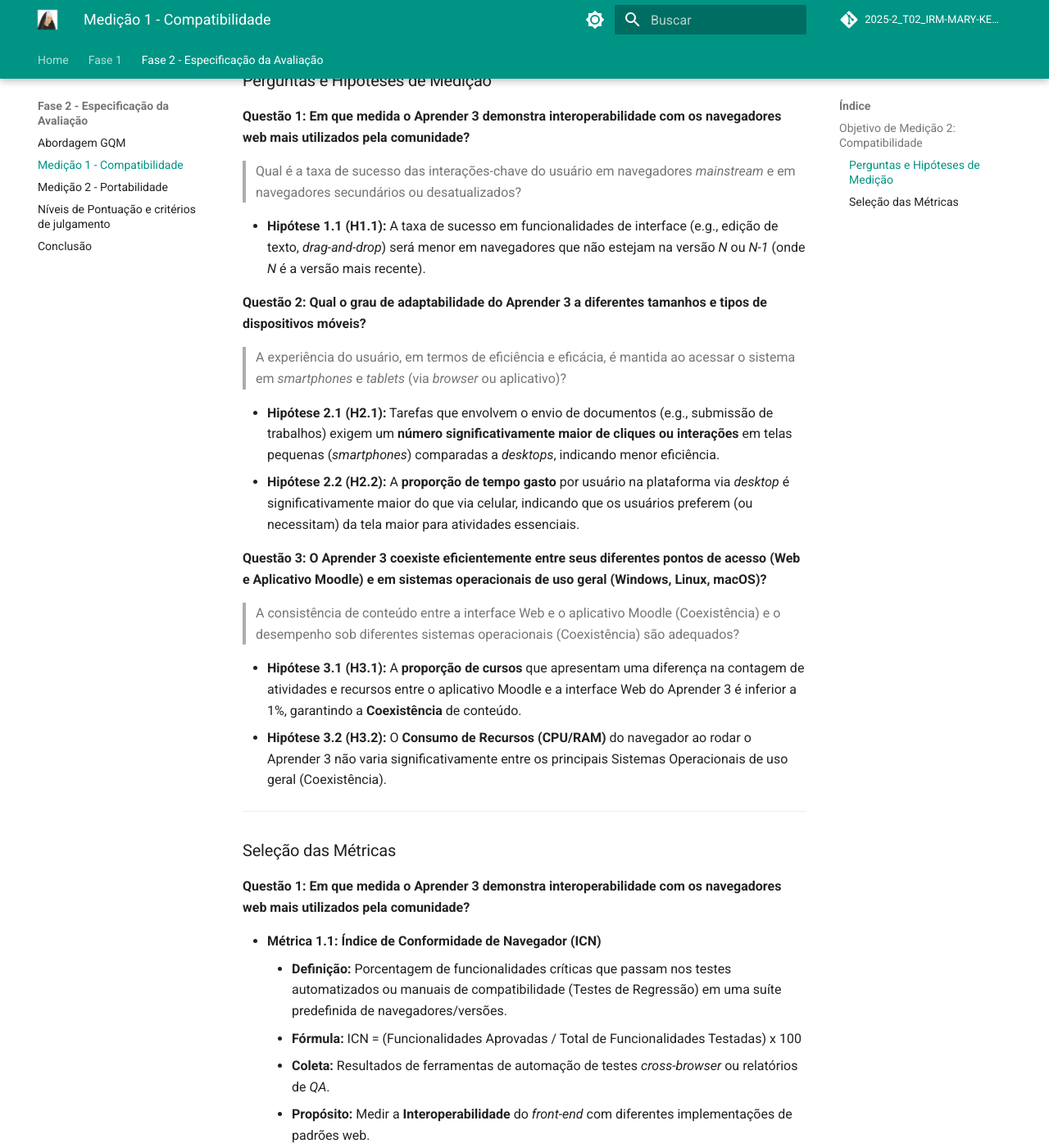
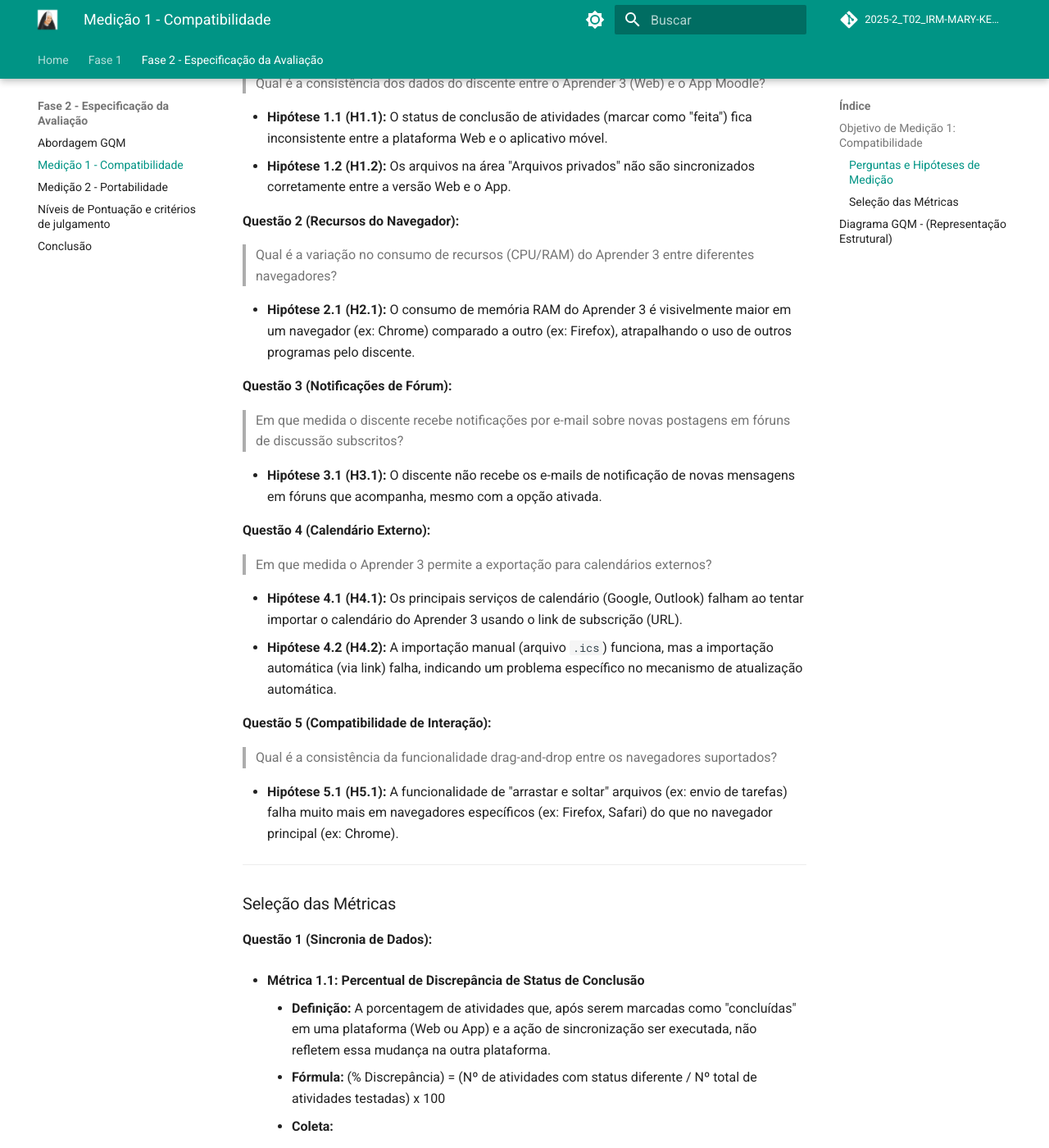
Before and after one commit to FCTE-Qualidade-de-Software-1/2025-2_T02_IRM-MARY-KELLER, an MkDocs documentation site: the page built from docs/fase_2/compatibilidade.md, in a window 1280 px wide and 1400 px high, scrolled down 621 px. Shown: the whole window at 82% size. Built offline with MkDocs 1.6.1 and Material for MkDocs 9.7.7, drawn with Linux system fonts in a browser that asks for light colours; comment, search, counter and statistics services are not loaded; some of the changed text lies outside the part shown.

Commit message:
fix: compatibilidade

```diff
--- a/docs/fase_2/compatibilidade.md
+++ b/docs/fase_2/compatibilidade.md
@@ -1,71 +1,174 @@
-## Objetivo de Medição 2: Compatibilidade
-
-**Tabela 2** - Objetivo de Medição 2: Compatibilidade.
+## Objetivo de Medição 1: Compatibilidade
 
 | Analisar | Descrição |
 | :--- | :--- |
-| **Para o propósito de** | Caracterizar o nível de **compatibilidade** (incluindo interoperabilidade e coexistência) do **Aprender 3** com diversos ambientes de operação e outros sistemas essenciais. |
-| **Com respeito a** | A funcionalidade do sistema e a troca de informações em navegadores, dispositivos móveis e a coexistência entre o acesso via Web e via aplicativo Moodle. |
-| **Do ponto de vista da** | **Comunidade acadêmica (professores e estudantes)**, que depende de uma experiência fluida e integrada em múltiplas plataformas. |
-| **No contexto da** | **Operação em produção** do ambiente virtual de aprendizagem (`https://aprender3.unb.br/`) durante o semestre letivo. |
+| **Para o propósito de** | Avaliar |
+| **Com respeito a** | Compatibilidade |
+| **Do ponto de vista da** | Comunidade discente |
+| **No contexto da** | Operação em produção |
+
+**Tabela 2** - Objetivo de Medição 1: Compatibilidade.
 
 ---
 
 ### Perguntas e Hipóteses de Medição
 
-**Questão 1: Em que medida o Aprender 3 demonstra interoperabilidade com os navegadores web mais utilizados pela comunidade?**
-> Qual é a taxa de sucesso das interações-chave do usuário em navegadores *mainstream* e em navegadores secundários ou desatualizados?
+**Questão 1 (Sincronia de Dados):**
+> Qual é a consistência dos dados do discente entre o Aprender 3 (Web) e o App Moodle?
 
-* **Hipótese 1.1 (H1.1):** A taxa de sucesso em funcionalidades de interface (e.g., edição de texto, *drag-and-drop*) será menor em navegadores que não estejam na versão *N* ou *N-1* (onde *N* é a versão mais recente).
+* **Hipótese 1.1 (H1.1):** O status de conclusão de atividades (marcar como "feita") fica inconsistente entre a plataforma Web e o aplicativo móvel.
+* **Hipótese 1.2 (H1.2):** Os arquivos na área "Arquivos privados" não são sincronizados corretamente entre a versão Web e o App.
 
-**Questão 2: Qual o grau de adaptabilidade do Aprender 3 a diferentes tamanhos e tipos de dispositivos móveis?**
-> A experiência do usuário, em termos de eficiência e eficácia, é mantida ao acessar o sistema em *smartphones* e *tablets* (via *browser* ou aplicativo)?
+**Questão 2 (Recursos do Navegador):**
+> Qual é a variação no consumo de recursos (CPU/RAM) do Aprender 3 entre diferentes navegadores?
 
-* **Hipótese 2.1 (H2.1):** Tarefas que envolvem o envio de documentos (e.g., submissão de trabalhos) exigem um **número significativamente maior de cliques ou interações** em telas pequenas (*smartphones*) comparadas a *desktops*, indicando menor eficiência.
-* **Hipótese 2.2 (H2.2):** A **proporção de tempo gasto** por usuário na plataforma via *desktop* é significativamente maior do que via celular, indicando que os usuários preferem (ou necessitam) da tela maior para atividades essenciais.
+* **Hipótese 2.1 (H2.1):** O consumo de memória RAM do Aprender 3 é visivelmente maior em um navegador (ex: Chrome) comparado a outro (ex: Firefox), atrapalhando o uso de outros programas pelo discente.
 
-**Questão 3: O Aprender 3 coexiste eficientemente entre seus diferentes pontos de acesso (Web e Aplicativo Moodle) e em sistemas operacionais de uso geral (Windows, Linux, macOS)?**
-> A consistência de conteúdo entre a interface Web e o aplicativo Moodle (Coexistência) e o desempenho sob diferentes sistemas operacionais (Coexistência) são adequados?
+**Questão 3 (Notificações de Fórum):**
+> Em que medida o discente recebe notificações por e-mail sobre novas postagens em fóruns de discussão subscritos?
 
-* **Hipótese 3.1 (H3.1):** A **proporção de cursos** que apresentam uma diferença na contagem de atividades e recursos entre o aplicativo Moodle e a interface Web do Aprender 3 é inferior a 1%, garantindo a **Coexistência** de conteúdo.
-* **Hipótese 3.2 (H3.2):** O **Consumo de Recursos (CPU/RAM)** do navegador ao rodar o Aprender 3 não varia significativamente entre os principais Sistemas Operacionais de uso geral (Coexistência).
+* **Hipótese 3.1 (H3.1):** O discente não recebe os e-mails de notificação de novas mensagens em fóruns que acompanha, mesmo com a opção ativada.
+
+**Questão 4 (Calendário Externo):**
+> Em que medida o Aprender 3 permite a exportação para calendários externos?
+
+* **Hipótese 4.1 (H4.1):** Os principais serviços de calendário (Google, Outlook) falham ao tentar importar o calendário do Aprender 3 usando o link de subscrição (URL).
+* **Hipótese 4.2 (H4.2):** A importação manual (arquivo `.ics`) funciona, mas a importação automática (via link) falha, indicando um problema específico no mecanismo de atualização automática.
+
+**Questão 5 (Compatibilidade de Interação):**
+> Qual é a consistência da funcionalidade drag-and-drop entre os navegadores suportados?
+
+* **Hipótese 5.1 (H5.1):** A funcionalidade de "arrastar e soltar" arquivos (ex: envio de tarefas) falha muito mais em navegadores específicos (ex: Firefox, Safari) do que no navegador principal (ex: Chrome).
 
 ---
 
 ### Seleção das Métricas
 
-**Questão 1: Em que medida o Aprender 3 demonstra interoperabilidade com os navegadores web mais utilizados pela comunidade?**
+**Questão 1 (Sincronia de Dados):**
 
-* **Métrica 1.1: Índice de Conformidade de Navegador (ICN)**
-    * **Definição:** Porcentagem de funcionalidades críticas que passam nos testes automatizados ou manuais de compatibilidade (Testes de Regressão) em uma suíte predefinida de navegadores/versões.
-    * **Fórmula:** ICN = (Funcionalidades Aprovadas / Total de Funcionalidades Testadas) x 100
-    * **Coleta:** Resultados de ferramentas de automação de testes *cross-browser* ou relatórios de *QA*.
-    * **Propósito:** Medir a **Interoperabilidade** do *front-end* com diferentes implementações de padrões web.
+* **Métrica 1.1: Percentual de Discrepância de Status de Conclusão**
+    * **Definição:** A porcentagem de atividades que, após serem marcadas como "concluídas" em uma plataforma (Web ou App) e a ação de sincronização ser executada, não refletem essa mudança na outra plataforma.
+    * **Fórmula:** (% Discrepância) = (Nº de atividades com status diferente / Nº total de atividades testadas) x 100
+    * **Coleta:**
+        1. Selecionar uma amostra de N atividades para o teste.
+        2. Na plataforma A (ex: Web), marcar a atividade como "concluída".
+        3. Executar a ação de sincronização na plataforma B (ex: App).
+        4. Verificar se o status da atividade na plataforma B foi atualizado para "concluída".
+        5. Registrar o resultado (sucesso ou discrepância) e repetir para N atividades.
+    * **Propósito:** Medir a compatibilidade da sincronização do progresso do aluno entre os dois ambientes.
+    * **Critérios de Julgamento:**
 
-**Questão 2: Qual o grau de adaptabilidade do Aprender 3 a diferentes tamanhos e tipos de dispositivos móveis?**
+    | Excelente | Bom | Regular | Insatisfatório |
+    | :--- | :--- | :--- | :--- |
+    | 0% de discrepância | <= 2% de discrepância | 2% a 5% de discrepância | > 5% de discrepância |
 
-* **Métrica 2.1: Índice de Esforço de Interação (IEI)**
-    * **Definição:** Razão entre o número médio de cliques (ou toques) necessários para completar uma tarefa padrão (e.g., enviar um documento) em dispositivos móveis versus desktops.
-    * **Fórmula:** IEI = (Média de Cliques no Dispositivo Móvel) / (Média de Cliques no Desktop)
-    * **Coleta:** Ferramentas de análise de produto (*product analytics*) que rastreiam eventos de clique em funis de tarefas predefinidos, segmentados por tipo de dispositivo.
-    * **Propósito:** Medir a **eficiência da interface** e o esforço do usuário (ligados à Adaptabilidade) em diferentes formatos de tela. Um índice maior que 1 indica maior esforço no ambiente móvel.
+* **Métrica 1.2: Taxa de Sucesso de Sincronização Bidirecional de Arquivos**
+    * **Definição:** A taxa de sucesso de operações de arquivo (criar, enviar, deletar) na área privada do usuário, testadas em ambas as direções (da Web para o App e do App para a Web).
+    * **Fórmula:** Média ( (Sucesso Web-para-App / Total) , (Sucesso App-para-Web / Total) ) x 100
+    * **Coleta:**
+        1. (Web-para-App): Fazer upload de N arquivos na área "Arquivos Privados" via Web.
+        2. (Web-para-App): Sincronizar o App e verificar se os N arquivos estão visíveis.
+        3. (App-para-Web): Fazer upload de M arquivos na área "Arquivos Privados" via App.
+        4. (App-para-Web): Atualizar a página Web e verificar se os M arquivos estão visíveis.
+        5. Registrar o número de sucessos em cada direção.
+    * **Propósito:** Garantir que os arquivos do usuário estejam consistentes e acessíveis em ambos os locais.
+    * **Critérios de Julgamento:**
 
-* **Métrica 2.2: Tempo para Conclusão de Tarefa em Diferentes Fatores de Forma (TCT-FF)**
-    * **Definição:** Tempo médio gasto pelos usuários para completar uma tarefa padrão (e.g., visualizar notas ou responder a um fórum) em *desktop* vs. *smartphone*.
-    * **Fórmula:** TCT-FF = (Tempo Médio no Smartphone) / (Tempo Médio no Desktop)
-    * **Coleta:** Logs de interação do usuário ou estudos de usabilidade cronometrados.
-    * **Propósito:** Medir a **Eficiência de Operação** (ligada à Adaptabilidade) em diferentes formatos de tela.
+    | Excelente | Bom | Regular | Insatisfatório |
+    | :--- | :--- | :--- | :--- |
+    | 100% de sucesso | 98% a 99.9% de sucesso | 90% a 97.9% de sucesso | < 90% de sucesso |
 
-**Questão 3: O Aprender 3 coexiste eficientemente entre seus diferentes pontos de acesso e em sistemas operacionais de uso geral?**
+**Questão 2 (Recursos do Navegador):**
 
-* **Métrica 3.1: Taxa de Discrepância de Conteúdo (TDC)**
-    * **Definição:** Proporção de cursos amostrados onde a contagem total de atividades e recursos visíveis na interface Web difere da contagem total no aplicativo Moodle.
-    * **Fórmula:** TDC = (Cursos com Contagem de Atividades Diferente / Total de Cursos Amostrados)
-    * **Coleta:** Testes automatizados ou manuais de comparação de *endpoint* (Web vs. App) para uma amostra de cursos.
-    * **Propósito:** Medir a **Coexistência** (consistência de dados) entre o acesso Web e o aplicativo móvel.
+* **Métrica 2.1: Consumo Médio de RAM por Navegador**
+    * **Definição:** A média de memória RAM (em Megabytes) usada pelo navegador após executar um cenário de teste padrão (ex: logar, abrir um curso, rolar a página).
+    * **Fórmula:** Média(RAM)_Browser A vs Média(RAM)_Browser B vs Média(RAM)_Browser C
+    * **Coleta:**
+        1. Definir um cenário de teste padrão (ex: login, abrir curso X, rolar a página até o fim).
+        2. Abrir o Navegador A (ex: Chrome) em um estado "limpo" (sem outras abas).
+        3. Executar o cenário de teste padrão.
+        4. Usar o gerenciador de tarefas do navegador para medir a RAM (em MB) usada pelo processo.
+        5. Fechar, reabrir e repetir N vezes para o Navegador A para obter a média.
+        6. Repetir todos os passos para o Navegador B (ex: Firefox) e C (ex: Safari).
+    * **Propósito:** Avaliar o impacto de desempenho da plataforma em diferentes navegadores.
+    * **Critérios de Julgamento:** (Baseado na variação entre o navegador mais leve e o mais pesado)
 
-* **Métrica 3.2: Variação no Uso de Recursos (VUR) por Sistema Operacional (SO)**
-    * **Definição:** Desvio padrão do consumo de CPU e Memória (RAM) do *browser* ao rodar o Aprender 3, agrupado por Sistema Operacional. (Uma variação baixa indica melhor coexistência).
-    * **Fórmula:** VUR = Desvio Padrão (Uso de Recursos) por SO
-    * **Coleta:** Testes de desempenho em ambiente controlado.
-    * **Propósito:** Medir a **Coexistência** e a estabilidade da carga de recursos em diferentes S.O.s.
+    | Excelente | Bom | Regular | Insatisfatório |
+    | :--- | :--- | :--- | :--- |
+    | Variação < 15% | Variação de 15% a 30% | Variação de 30% a 50% | Variação > 50% |
+
+**Questão 3 (Notificações de Fórum):**
+
+* **Métrica 3.1: Taxa de Falha de Entrega de Notificação**
+    * **Definição:** A porcentagem de novas postagens em fóruns que não geraram um e-mail de notificação para o usuário após a execução do serviço de envio de mensagens do Moodle.
+    * **Fórmula:** (Nº de postagens que NÃO geraram e-mail / Nº total de postagens de teste) x 100
+    * **Coleta:**
+        1. Configurar um usuário de teste subscrito em um Fórum A.
+        2. Criar N postagens de teste no Fórum A.
+        3. Executar manualmente o serviço agendado ("cron") de notificações do Moodle.
+        4. Verificar a caixa de entrada do usuário de teste e os logs do servidor de e-mail.
+        5. Contar quantos dos N e-mails esperados não foram recebidos.
+    * **Propósito:** Verificar a compatibilidade do sistema de alertas por e-mail, que é vital para a comunicação.
+    * **Critérios de Julgamento:**
+
+    | Excelente | Bom | Regular | Insatisfatório |
+    | :--- | :--- | :--- | :--- |
+    | 0% de falha | <= 1% de falha | 1% a 5% de falha | > 5% de falha |
+
+**Questão 4 (Calendário Externo):**
+
+* **Métrica 4.1: Taxa de Falha de Subscrição de URL (Interoperabilidade)**
+    * **Definição:** A taxa de falha ao tentar adicionar o calendário do Aprender 3 em serviços de terceiros (Google, Outlook) usando o link de subscrição dinâmico (URL).
+    * **Fórmula:** (Nº de tentativas de subscrição que falharam / Nº total de tentativas) x 100
+    * **Coleta:**
+        1. Gerar o link (URL) de subscrição de calendário no Aprender 3.
+        2. Acessar uma conta de teste no Google Calendar.
+        3. Tentar adicionar o calendário "a partir do URL" usando o link gerado.
+        4. Registrar se a operação inicial foi bem-sucedida.
+        5. Repetir o processo para o Outlook Calendar.
+    * **Propósito:** Validar se o link de calendário automático é compatível com os serviços mais populares.
+    * **Critérios de Julgamento:** (Baseado no % de serviços testados que falharam)
+
+    | Excelente | Parcial | Insatisfatório |
+    | :--- | :--- | :--- |
+    | 0% de falha (Funciona em todos) | 50% de falha (Ex: Funciona no Google, falha no Outlook) | 100% de falha (Não funciona em nenhum) |
+
+* **Métrica 4.2: Diferencial de Sucesso (Importação Estática vs. Dinâmica)**
+    * **Definição:** Uma métrica que compara a taxa de sucesso da importação manual (arquivo .ics) com a taxa de sucesso da subscrição automática (link URL).
+    * **Fórmula:** (% Sucesso Importação Manual .ics) - (% Sucesso Subscrição URL)
+    * **Coleta:**
+        1. Executar o teste da Métrica 4.1 (Subscrição de URL) e registrar a taxa de sucesso (% Sucesso URL).
+        2. No Aprender 3, exportar o mesmo calendário como um arquivo estático `.ics`.
+        3. No Google Calendar (e Outlook), usar a opção "Importar" para o arquivo `.ics`.
+        4. Registrar a taxa de sucesso da importação manual (% Sucesso Manual).
+        5. Calcular a diferença (Fórmula).
+    * **Propósito:** Diagnosticar se as falhas (H4.2) estão na geração dos dados (no arquivo .ics) ou no mecanismo que fornece o link dinâmico.
+    * **Critérios de Julgamento:** (Resultado binário que valida ou refuta a H4.2)
+
+    | Hipótese Refutada (Resultado Ideal) | Hipótese Validada (Problema Encontrado) |
+    | :--- | :--- |
+    | Diferencial = 0% (URL funciona tão bem quanto o arquivo) | Diferencial > 0% (Manual funciona, mas URL falha) |
+
+**Questão 5 (Compatibilidade de Interação):**
+
+* **Métrica 5.1: Taxa de Sucesso de Drag-and-Drop (D&D) por Navegador**
+    * **Definição:** A porcentagem de tentativas de "arrastar e soltar" arquivos que funcionam corretamente na área de envio de tarefas, medida para cada navegador.
+    * **Fórmula:** (% Sucesso D&D) = (Nº de uploads via D&D bem-sucedidos / Nº total de tentativas D&D) x 100
+    * **Coleta:**
+        1. Abrir o Navegador A (ex: Chrome) em uma página de envio de tarefa.
+        2. Arrastar um arquivo do explorador de arquivos local para a caixa de upload designada.
+        3. Verificar se o arquivo foi reconhecido e carregado com sucesso.
+        4. Repetir N vezes para garantir consistência.
+        5. Repetir todos os passos para o Navegador B (Firefox) e C (Safari).
+    * **Propósito:** Medir a consistência da interface de usuário, garantindo que formas de interação essenciais funcionem para todos.
+    * **Critérios de Julgamento:**
+
+    | Excelente | Bom | Regular | Insatisfatório |
+    | :--- | :--- | :--- | :--- |
+    | 100% de sucesso em todos os navegadores | 100% no Chrome e Firefox; >95% no Safari | 100% no Chrome; falhas notáveis (50-95%) nos demais | Falha total (< 50%) em qualquer navegador |
+
+---
+
+## Diagrama GQM - (Representação Estrutural)
+
+![Diagrama GQM](./imagens/diagrama_compatibilidade.svg)
```
Also changed, not shown: docs/fase_2/imagens/diagrama_compatibilidade.svg (added).
